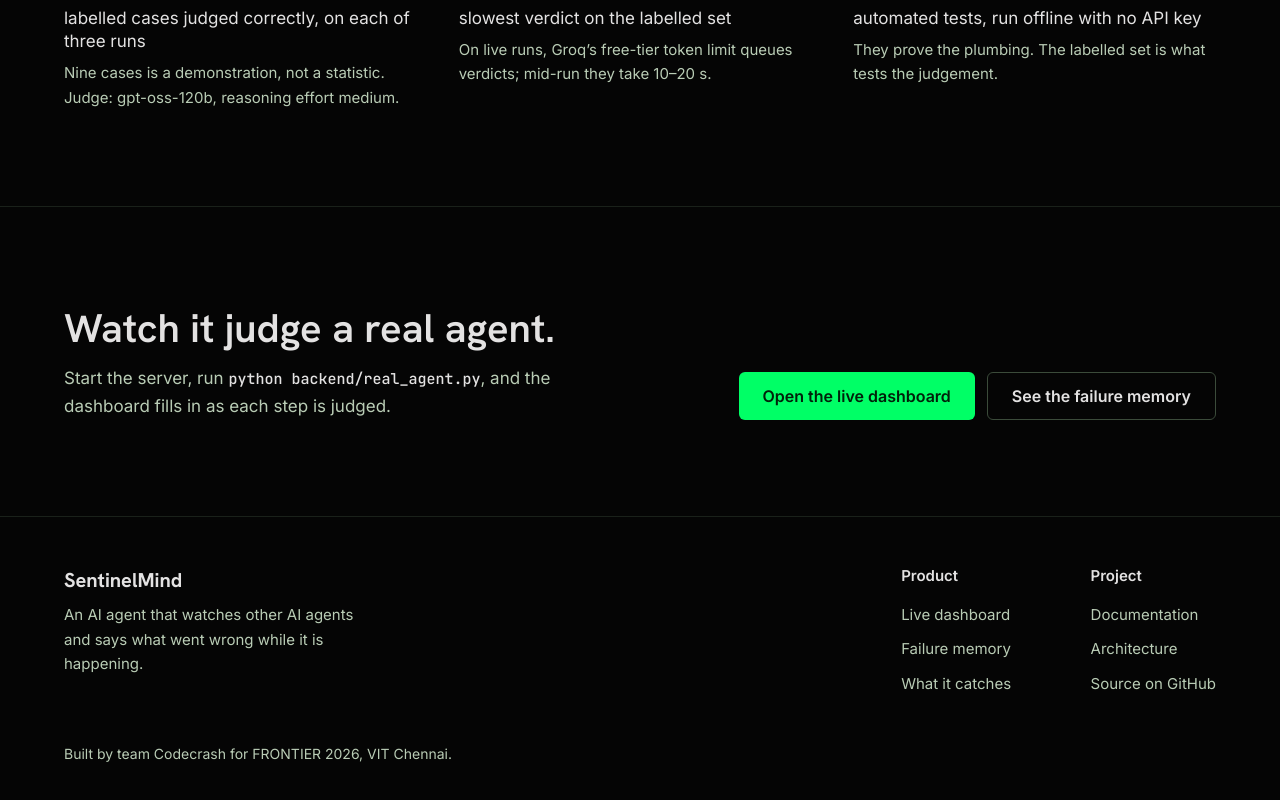
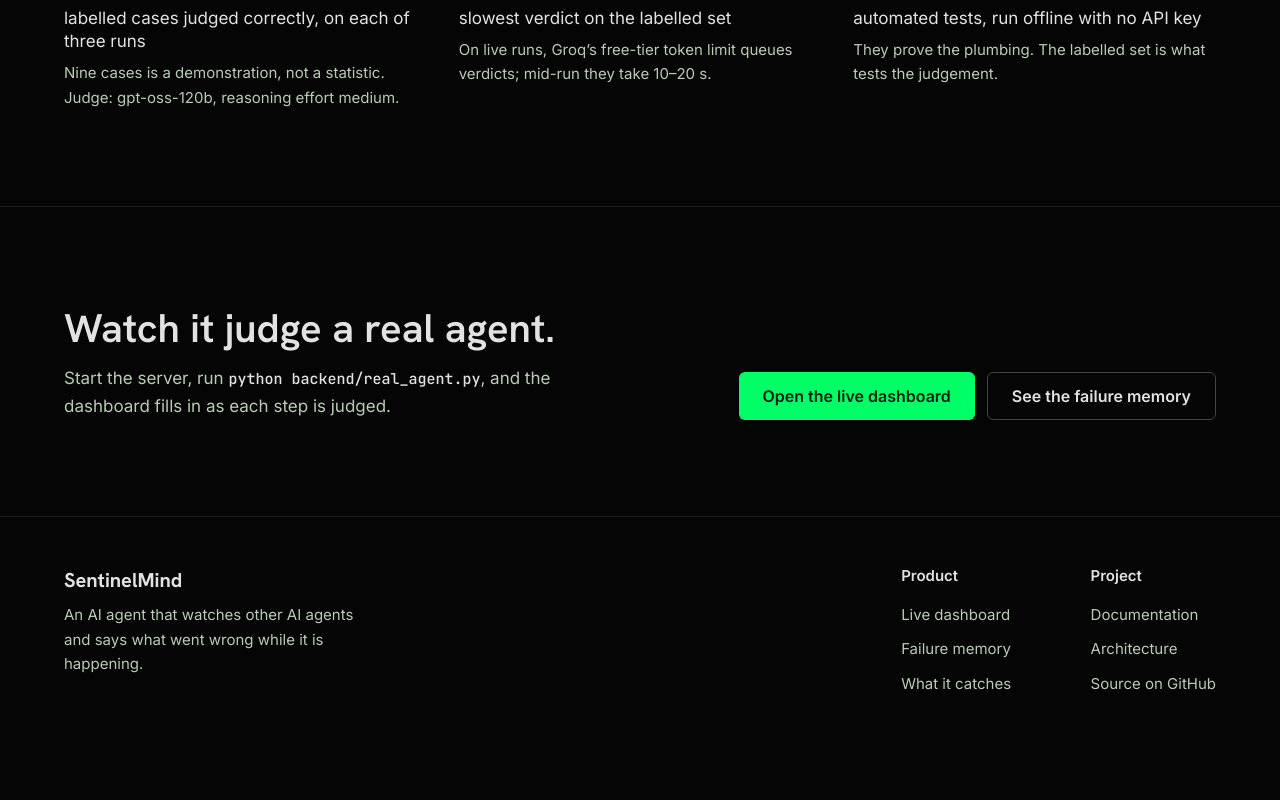
Before and after one commit to sudarsan2507-hue/Sentinel_Mind, a React (Vite) app in the folder frontend_v2/: page / in a window 1280 px wide. Shown: the part 2689-3489 px from the top of the page. After the commit the page ends 3432 px from the top, so only its background shows below. Built offline with nearby package versions, Linux system fonts and the light colour scheme.

Commit message:
chore: drop hackathon branding from the UI and README

```diff
--- a/frontend_v2/src/components/Footer.jsx
+++ b/frontend_v2/src/components/Footer.jsx
@@ -28,9 +28,6 @@ const Footer = () => {
           </div>
         </div>
       </div>
-      <p className="max-w-container-max mx-auto mt-12 text-[16px] md:text-[14px] text-on-surface-variant">
-        Built by team Codecrash for FRONTIER 2026, VIT Chennai.
-      </p>
     </footer>
   );
 };
--- a/frontend_v2/src/pages/Dashboard.jsx
+++ b/frontend_v2/src/pages/Dashboard.jsx
@@ -376,7 +376,7 @@ export default function Dashboard() {
 
       <footer className="border-t border-outline-variant/20 py-6 px-margin-mobile md:px-margin-desktop mt-4">
         <p className="text-[13px] text-on-surface-variant text-center">
-          Judge: {model || '…'} via Groq · Codecrash · FRONTIER 2026 · VIT Chennai
+          Judge: {model || '…'} via Groq
         </p>
       </footer>
     </div>
```
Also changed, not shown: 1 other file (tests, documents, lock files or other folders).
